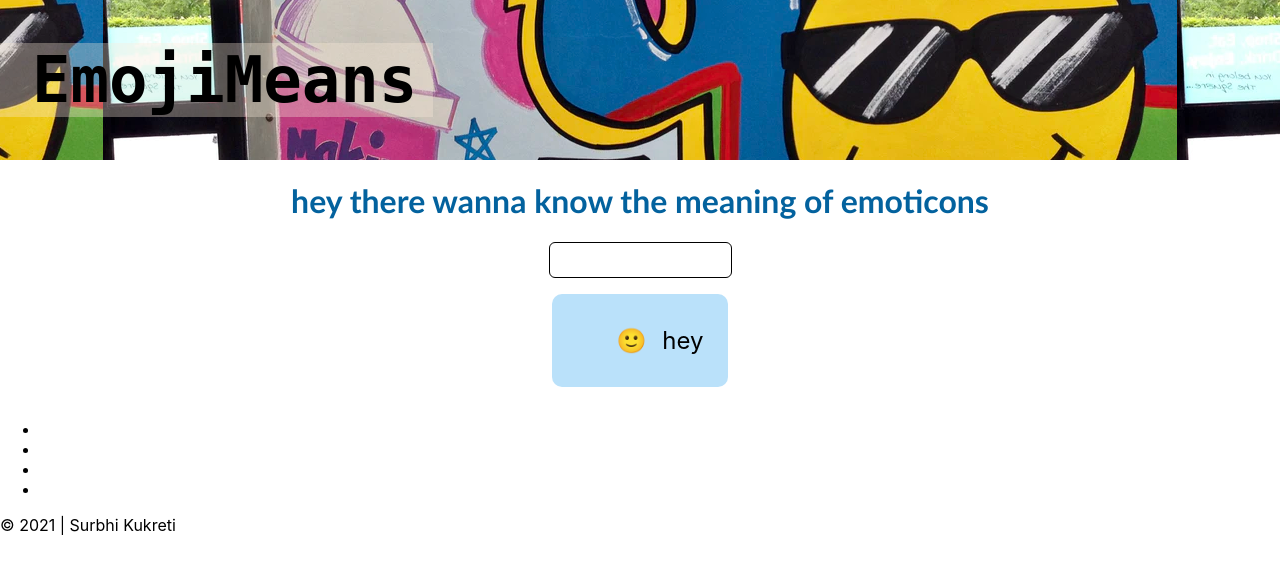
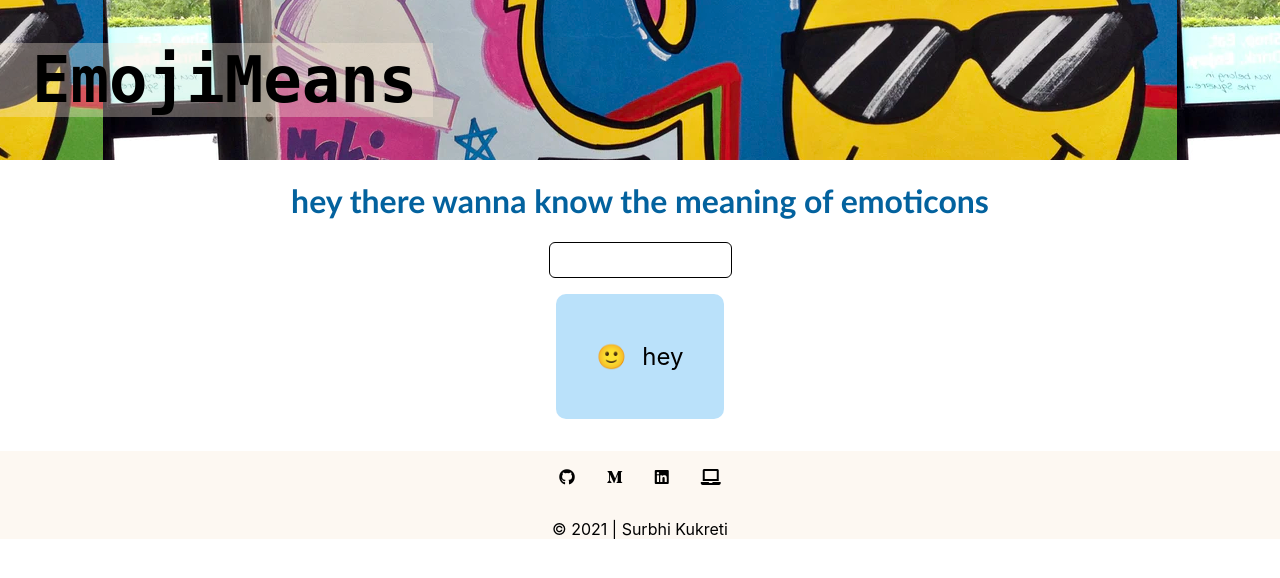
Before and after one commit to surbhi84/EmojiMeans_mark8, a React (Create React App) app: page / in a window 1280 px wide. Shown: the top 578 px of the page. Built offline with nearby package versions, Linux system fonts and the light colour scheme.

Commit message:
style: foote

```diff
--- a/src/App.css
+++ b/src/App.css
@@ -1,3 +1,5 @@
+@import url("https://cdnjs.cloudflare.com/ajax/libs/font-awesome/5.15.1/css/all.min.css");
+
 .logo {
   margin: 0;
   background-color: rgba(250, 235, 215, 0.336);
@@ -50,3 +52,26 @@ header {
   font-size: larger;
   font-family: "Gill Sans", "Gill Sans MT", Calibri, "Trebuchet MS", sans-serif;
 }
+
+footer {
+  background-color: rgba(250, 235, 215, 0.336);
+  margin: 0;
+  text-align: center;
+}
+
+li {
+  display: inline;
+  list-style: none;
+  margin: 1rem;
+  font-size: 1rem;
+}
+
+ul {
+  text-align: center;
+  padding-left: 0;
+  padding: 1rem;
+}
+
+i {
+  color: black;
+}
```
